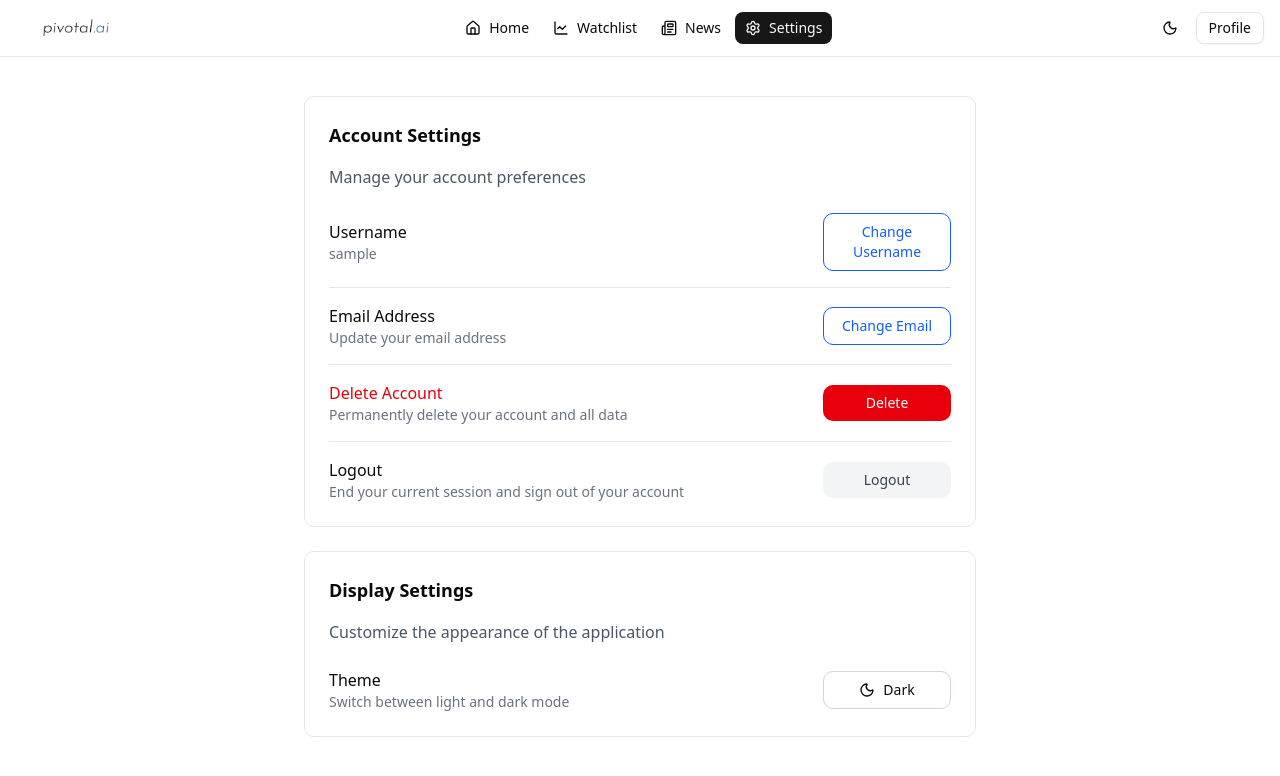
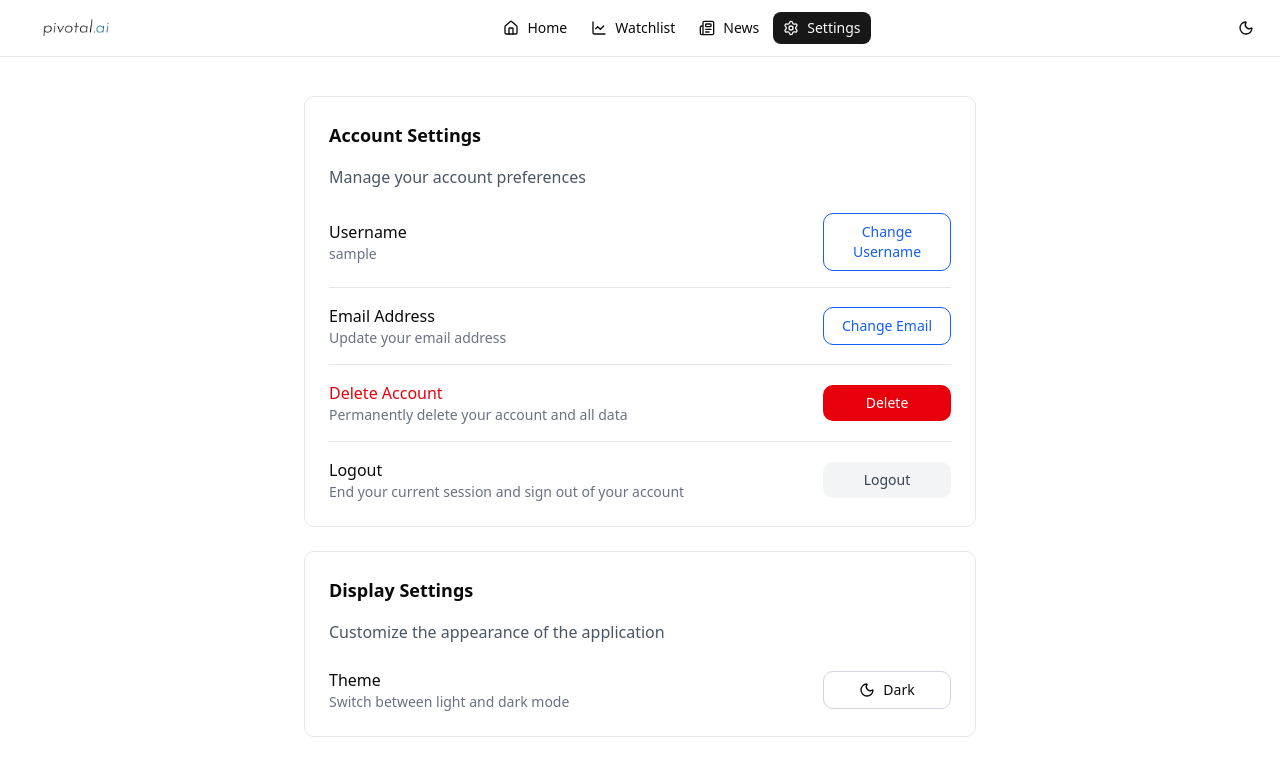
Before and after one commit to eddietal2/pivotal.ai, a Next.js app in the folder f-e/: page /settings in a window 1280 px wide. Shown: the top 776 px of the page. Built offline with nearby package versions, Linux system fonts and the light colour scheme; sample sign-in values are in the browser's storage.

Commit message:
Removed Profile Page button (redundant)

```diff
--- a/f-e/components/navigation/TopNav.tsx
+++ b/f-e/components/navigation/TopNav.tsx
@@ -58,7 +58,7 @@ export default function TopNav() {
           })}
         </div>
 
-        {/* User Menu / Profile */}
+        {/* Theme Toggle & User Menu */}
         <div className="flex items-center gap-2">
           {/* Theme Toggle Button */}
           <Button
@@ -73,11 +73,6 @@ export default function TopNav() {
               <Sun className="h-4 w-4" />
             )}
           </Button>
-
-          {/* Profile Button */}
-          <Button variant="outline" size="sm">
-            Profile
-          </Button>
         </div>
       </div>
     </nav>
```
Also changed, not shown: 1 other file (tests, documents, lock files or other folders).
